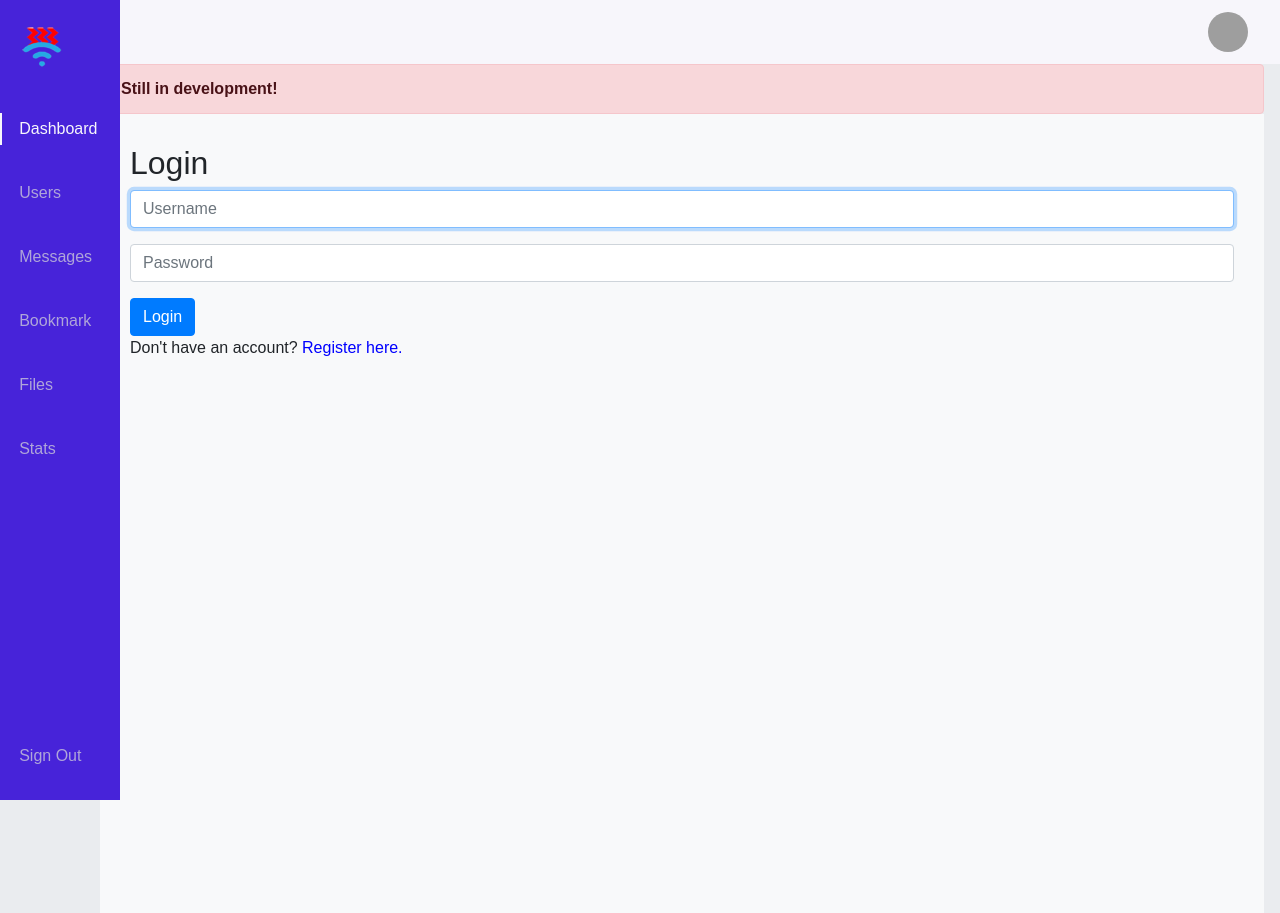
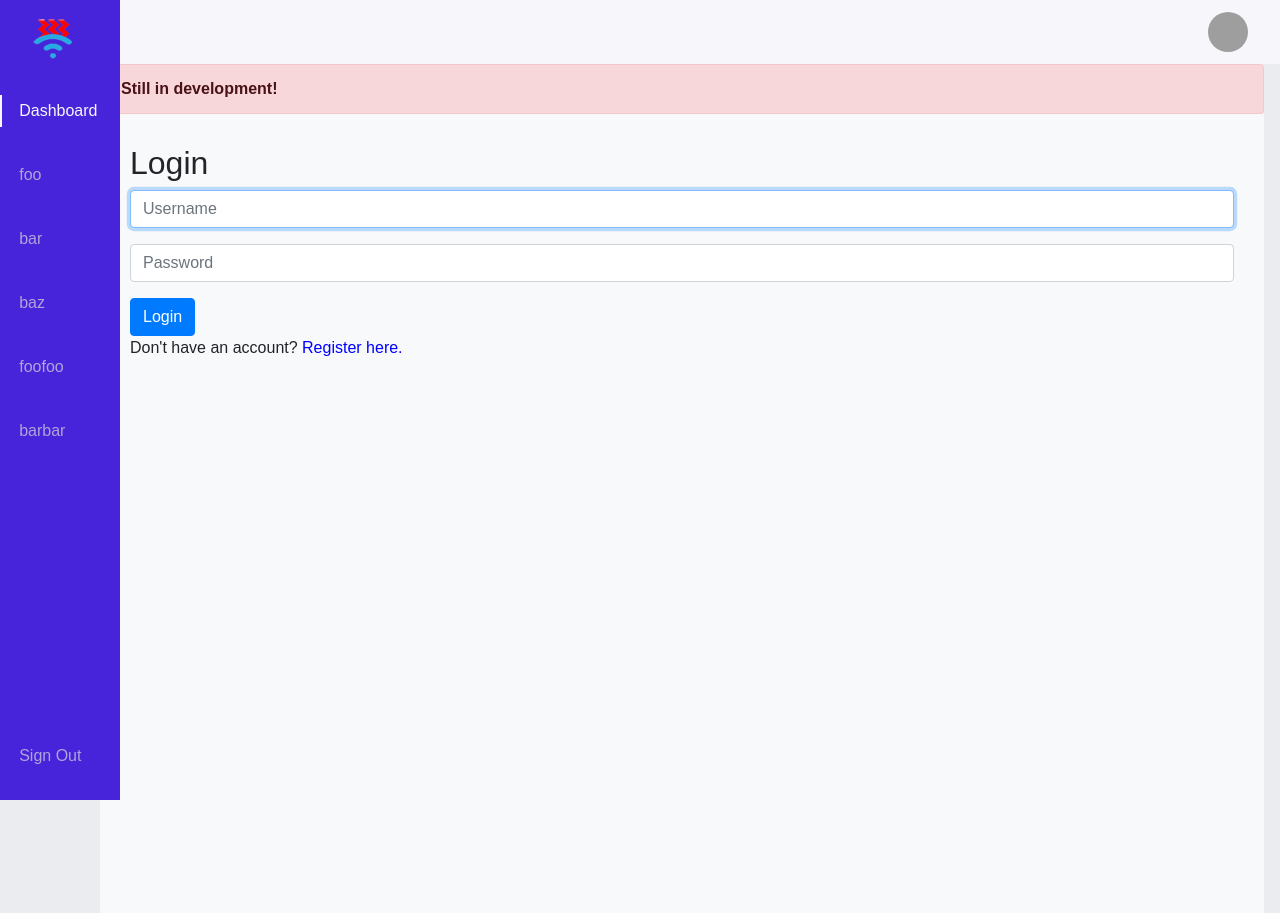
Before and after one commit to lohhaoyuan/hciprojectwork2022, a Django app: page /login/ in a window 1280 px wide. Shown: the top 913 px of the page. Run offline with Django 4.2, Linux system fonts and the light colour scheme; grey boxes are pictures that could not be loaded.

Commit message:
um idk i fixed the navbar ourhci logo

```diff
--- a/ourhci/ourapp/templates/ourapp/layout.html
+++ b/ourhci/ourapp/templates/ourapp/layout.html
@@ -301,35 +301,33 @@
   <div class="l-navbar" id="nav-bar">
     <nav class="nav">
       <div>
-        <a href="#" class="nav_logo">
-          <i class='bx bx-layer nav_logo-icon'></i>
-          <span class="nav_logo-name">
-            <img width="45" height="45" class="d-inline-block align-top" id="ourhcilogo" src="{% static 'ourapp/ourhci-logo-2.png' %}">
-          </span>
-        </a>
+        <i class='bx bx-layer nav_logo-icon'></i>
+        <span class="nav_logo-name">
+          <img width="45" height="45" style="margin-left: 30px; margin-right: 30px; margin-bottom: 30px;" class="d-inline-block align-top" id="ourhcilogo" src="{% static 'ourapp/ourhci-logo-2.png' %}">
+        </span>
         <div class="nav_list">
-          <a href="#" class="nav_link active">
+          <a href="/" class="nav_link active">
             <i class='bx bx-grid-alt nav_icon'></i>
             <span class="nav_name">Dashboard</span>
           </a>
           <a href="#" class="nav_link">
             <i class='bx bx-user nav_icon'></i>
-            <span class="nav_name">Users</span>
+            <span class="nav_name">foo</span>
           </a>
           <a href="#" class="nav_link">
             <i class='bx bx-message-square-detail nav_icon'></i>
-            <span class="nav_name">Messages</span>
+            <span class="nav_name">bar</span>
           </a> <a href="#" class="nav_link">
             <i class='bx bx-bookmark nav_icon'></i>
-            <span class="nav_name">Bookmark</span>
+            <span class="nav_name">baz</span>
           </a>
           <a href="#" class="nav_link">
             <i class='bx bx-folder nav_icon'></i>
-            <span class="nav_name">Files</span>
+            <span class="nav_name">foofoo</span>
           </a>
           <a href="#" class="nav_link">
             <i class='bx bx-bar-chart-alt-2 nav_icon'></i>
-            <span class="nav_name">Stats</span>
+            <span class="nav_name">barbar</span>
           </a>
         </div>
       </div>
```
